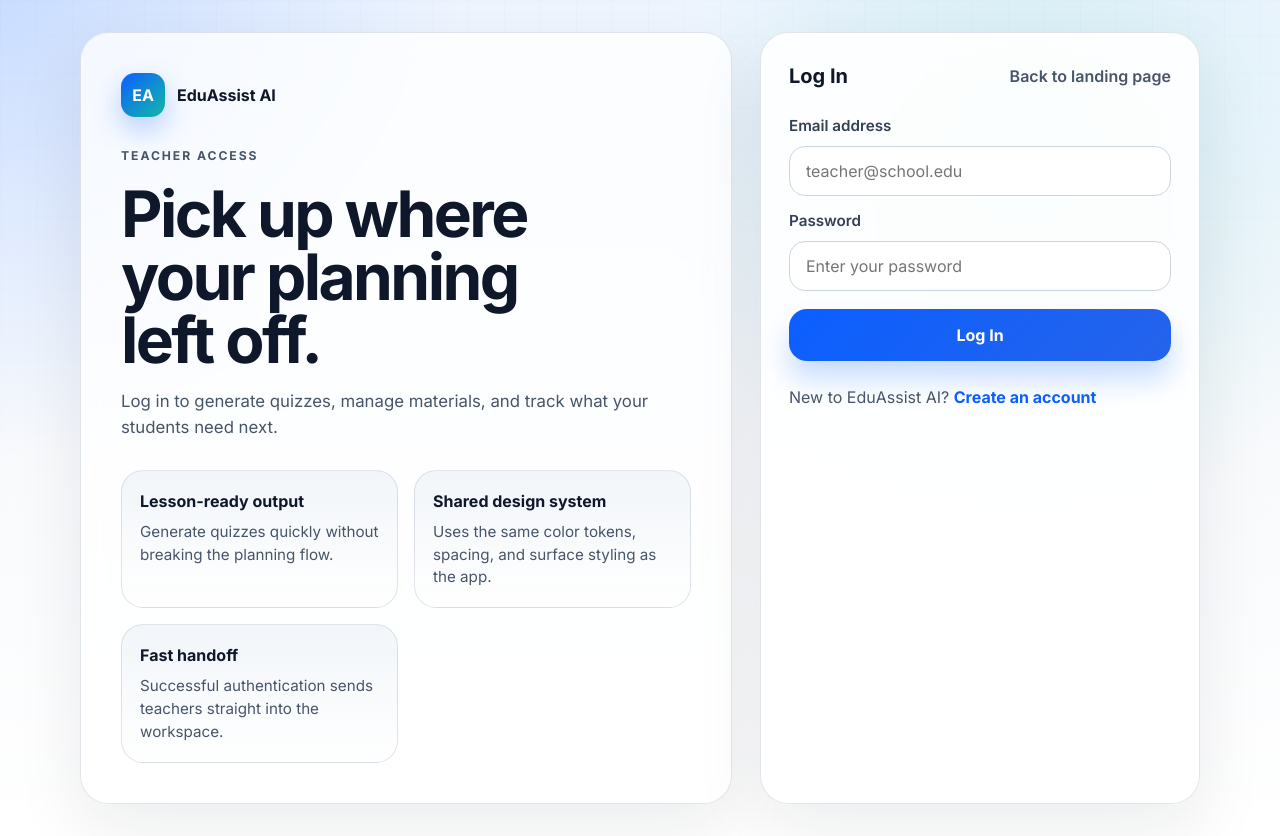
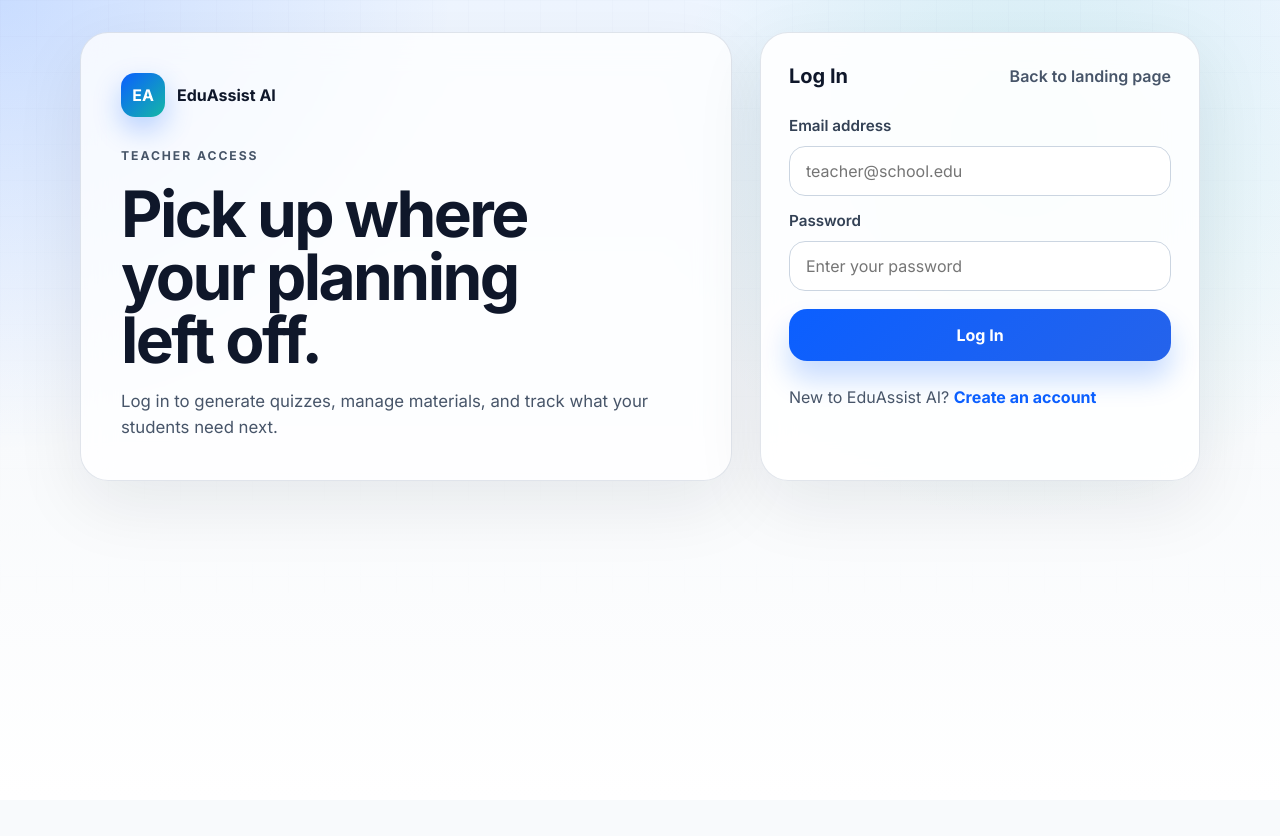
Before and after one commit to shahd803/EduAssist, a Next.js app: page /login in a window 1280 px wide. After the commit the page ends 800 px from the top, so only its background shows below. Built offline with nearby package versions, Linux system fonts and the light colour scheme; no server answers.

Commit message:
removed hardcoded dummy data in login page

```diff
--- a/src/components/landing/EduAssistAuth.module.css
+++ b/src/components/landing/EduAssistAuth.module.css
@@ -96,30 +96,6 @@
   max-width: 52ch;
   font-size: 1.05rem;
   color: #475569;
-}
-
-.featureList {
-  display: grid;
-  grid-template-columns: repeat(auto-fit, minmax(180px, 1fr));
-  gap: 16px;
-  margin-top: 12px;
-}
-
-.featureCard {
-  padding: 18px;
-  border-radius: 22px;
-  background: linear-gradient(180deg, rgba(241, 245, 249, 0.95), rgba(255, 255, 255, 0.96));
-  border: 1px solid rgba(148, 163, 184, 0.28);
-}
-
-.featureCard h2 {
-  font-size: 1rem;
-  margin-bottom: 8px;
-}
-
-.featureCard p {
-  color: #475569;
-  font-size: 0.95rem;
 }
 
 .panelHeader {
--- a/src/components/landing/EduAssistPage (3).jsx
+++ b/src/components/landing/EduAssistPage (3).jsx
@@ -93,21 +93,6 @@ export default function EduAssistAuthPage({ mode = "login" }) {
           <p className={styles.eyebrow}>{activeCopy.eyebrow}</p>
           <h1 className={styles.title}>{activeCopy.title}</h1>
           <p className={styles.description}>{activeCopy.description}</p>
-
-          <div className={styles.featureList}>
-            <article className={styles.featureCard}>
-              <h2>Lesson-ready output</h2>
-              <p>Generate quizzes quickly without breaking the planning flow.</p>
-            </article>
-            <article className={styles.featureCard}>
-              <h2>Shared design system</h2>
-              <p>Uses the same color tokens, spacing, and surface styling as the app.</p>
-            </article>
-            <article className={styles.featureCard}>
-              <h2>Fast handoff</h2>
-              <p>Successful authentication sends teachers straight into the workspace.</p>
-            </article>
-          </div>
         </section>
 
         <section className={styles.panel}>
```
